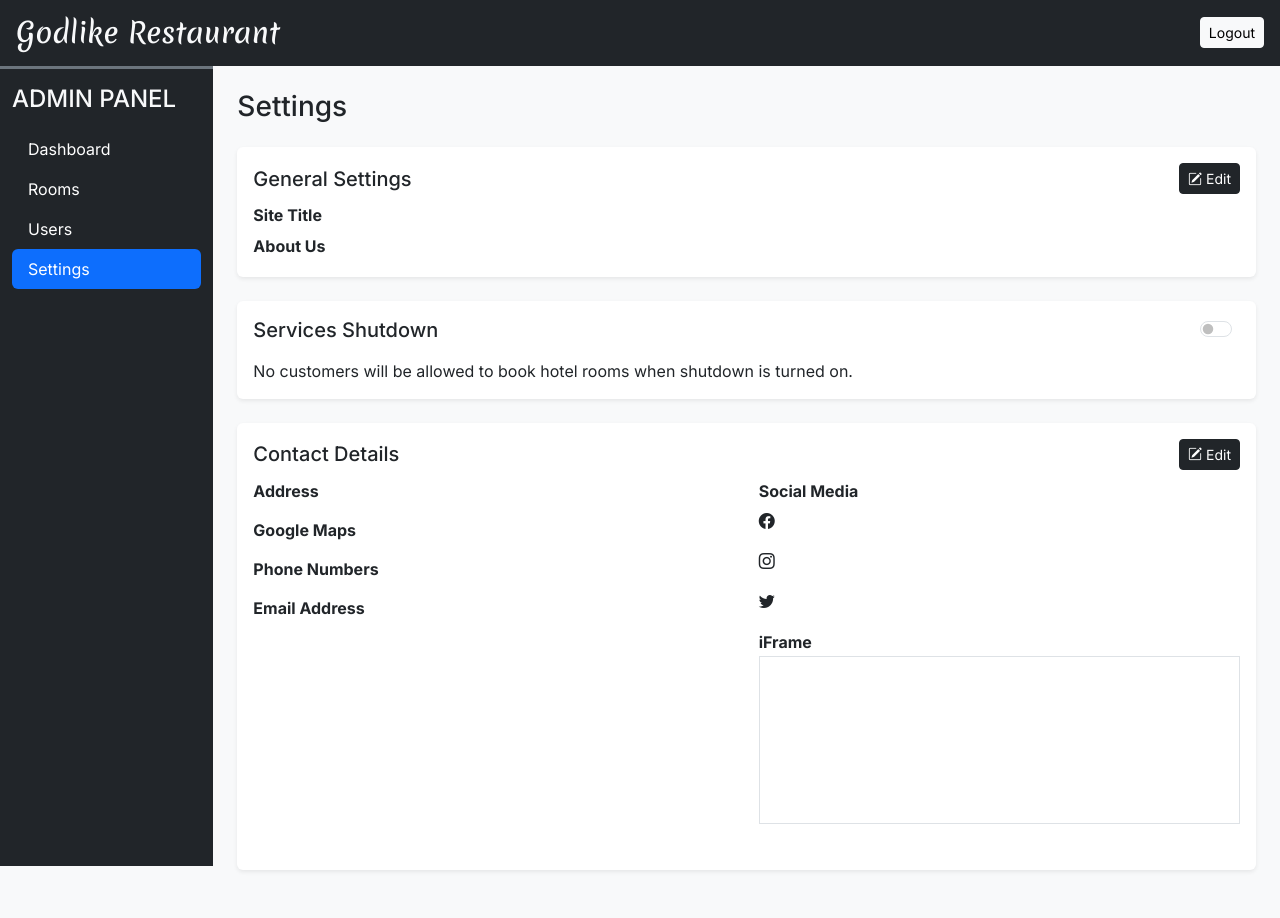
After one commit to hrik-das/hotel-booking, a PHP site: page /admin/settings.php in a window 1280 px wide. The commit adds this page. Run offline with PHP 8.4, Linux system fonts and the light colour scheme; the visitor is signed in with stand-in values (Sample User, id 1); data that the repository does not hold is empty.

Commit message:
setting page section

```diff
--- a/admin/css/common.css
+++ b/admin/css/common.css
@@ -13,6 +13,10 @@
     font-family: "Inter", Arial;
 }
 
+.new-font {
+    font-family: "Merienda", Arial;
+}
+
 .custom-background {
     background: var(--pearl-blue);
     border: 1px solid var(--pearl-blue-hover);
@@ -25,12 +29,12 @@
 
 .custom-alert {
     position: fixed;
-    top: 85px;
+    top: 80px;
     right: 25px;
     z-index: 10;
     height: 60px;
     font-weight: 500;
-    width: 380px;
+    width: 350px;
     white-space: nowrap;
     overflow: hidden;
     text-overflow: ellipsis;
@@ -64,3 +68,21 @@ input[type=number] {
     -moz-appearance: none;
     appearance: none;
 }
+
+#menu {
+    position: fixed;
+    height: 100%;
+    z-index: 9;
+}
+
+@media screen and (max-width: 992px) {
+    #menu {
+        position: fixed;
+        height: auto;
+        width: 100%;
+    }
+
+    #main-content {
+        margin-top: 60px;
+    }
+}
--- a/admin/include/connect.php
+++ b/admin/include/connect.php
@@ -23,18 +23,6 @@
         return $data;
     }
 
-    function selectAllData($table) {
-        $connect = $GLOBALS["connect"];
-        $query = "SELECT * FROM `$$table`";
-        $result = mysqli_query($connect, $query);
-
-        if ($result) {
-            return false;
-        }
-
-        return $result;
-    }
-
     function select($query, $values, $types) {
         $connect = $GLOBALS["connect"];
 
@@ -53,4 +41,23 @@
             die("Query cannot be executed - Select");
         }
     }
+
+    function update($query, $values, $types) {
+        $connect = $GLOBALS["connect"];
+
+        if ($stmt = mysqli_prepare($connect, $query)) {
+            mysqli_stmt_bind_param($stmt, $types, ...$values);
+
+            if (mysqli_stmt_execute($stmt)) {
+                $result = mysqli_stmt_affected_rows($stmt);
+                mysqli_stmt_close($stmt);
+                return $result;
+            } else {
+                mysqli_stmt_close($stmt);
+                die("Query cannot be executed - Update");
+            }
+        } else {
+            die("Query cannot be executed - Update");
+        }
+    }
 ?>
--- /dev/null
+++ b/admin/include/header.php
@@ -0,0 +1,31 @@
+<div class="container-fluid bg-dark text-light p-3 d-flex align-items-center justify-content-between sticky-top">
+    <h3 class="mb-0 new-font">Godlike Restaurant</h3>
+    <a href="logout.php" class="btn btn-light btn-sm">Logout</a>
+</div>
+
+<div class="col-lg-2 bg-dark border-top border-3 border-secondary" id="menu">
+    <nav class="navbar navbar-expand-lg navbar-dark">
+        <div class="container-fluid flex-lg-column align-items-stretch">
+            <h4 class="mt-2 text-light text-uppercase">Admin Panel</h4>
+            <button class="navbar-toggler shadow-none" type="button" data-bs-toggle="collapse" data-bs-target="#adminDropdown" aria-controls="filterDropdown" aria-expanded="false" aria-label="Toggle navigation">
+                <span class="navbar-toggler-icon"></span>
+            </button>
+            <div class="collapse navbar-collapse flex-column align-items-stretch mt-2" id="adminDropdown">
+                <ul class="nav nav-pills flex-column">
+                    <li class="nav-item">
+                        <a class="nav-link text-white" href="dashboard.php">Dashboard</a>
+                    </li>
+                    <li class="nav-item">
+                        <a class="nav-link text-white" href="rooms.php">Rooms</a>
+                    </li>
+                    <li class="nav-item">
+                        <a class="nav-link text-white" href="users.php">Users</a>
+                    </li>
+                    <li class="nav-item">
+                        <a class="nav-link text-white" href="settings.php">Settings</a>
+                    </li>
+                </ul>
+            </div>
+        </div>
+    </nav>
+</div>
--- a/admin/include/include.php
+++ b/admin/include/include.php
@@ -11,4 +11,5 @@
 <script src="https://cdn.jsdelivr.net/npm/bootstrap@5.3.3/dist/js/bootstrap.bundle.min.js" integrity="sha384-YvpcrYf0tY3lHB60NNkmXc5s9fDVZLESaAA55NDzOxhy9GkcIdslK1eN7N6jIeHz" crossorigin="anonymous"></script>
 
 <!-- Common JS File -->
+<script src="./js/script.js" defer></script>
 <script src="./js/navbar.js" defer></script>
--- /dev/null
+++ b/admin/server/settings_crud.php
@@ -0,0 +1,50 @@
+<?php
+    require_once("../include/connect.php");
+    require_once("../include/essential.php");
+    adminLogin();
+
+    if (isset($_POST["get-general"])) {
+        $query = "SELECT * FROM `settings` WHERE `sr_no`=?";
+        $values = [1];
+        $result = select($query, $values, "i");
+        $data = mysqli_fetch_assoc($result);
+        $json_data = json_encode($data);
+        echo $json_data;
+    }
+
+    if (isset($_POST["update-general"])) {
+        $filter_data = filteration($_POST);
+
+        $query = "UPDATE `settings` SET `site_title`=?, `site_about`=? WHERE `sr_no`=?";
+        $values = [$filter_data["site_title"], $filter_data["site_about"], 1];
+        $result = update($query, $values, "ssi");
+        echo $result;
+    }
+
+    if (isset($_POST["update-shutdown"])) {
+        $filter_data = ($_POST["update-shutdown"] == 0) ? 1 : 0;
+
+        $query = "UPDATE `settings` SET `shutdown`=? WHERE `sr_no`=?";
+        $values = [$filter_data, 1];
+        $result = update($query, $values, "ii");
+        echo $result;
+    }
+
+    if (isset($_POST["get-contacts"])) {
+        $query = "SELECT * FROM `contact_details` WHERE `sr_no`=?";
+        $values = [1];
+        $result = select($query, $values, "i");
+        $data = mysqli_fetch_assoc($result);
+        $json_data = json_encode($data);
+        echo $json_data;
+    }
+
+    if (isset($_POST["update-contacts"])) {
+        $filter_data = filteration($_POST);
+
+        $query = "UPDATE `contact_details` SET `address`=?, `gmap`=?, `phone_one`=?, `phone_two`=?, `email`=?, `facebook`=?, `instagram`=?, `twitter`=?, `iframe`=? WHERE `sr_no`=?";
+        $values = [$filter_data["address"], $filter_data["gmap"], $filter_data["phone_one"], $filter_data["phone_two"], $filter_data["email"], $filter_data["facebook"], $filter_data["instagram"], $filter_data["twitter"], $filter_data["iframe"], 1];
+        $result = update($query, $values, "sssssssssi");
+        echo $result;
+    }
+?>
--- /dev/null
+++ b/admin/settings.php
@@ -0,0 +1,224 @@
+<?php
+    require_once("./include/essential.php");
+    adminLogin();
+?>
+
+<!DOCTYPE html>
+<html lang="en">
+<head>
+    <meta charset="UTF-8">
+    <meta name="viewport" content="width=device-width, initial-scale=1.0">
+    <?php require_once("./include/include.php"); ?>
+    <script src="./js/settings.js" defer></script>
+    <title>Settings - Admin Panel</title>
+</head>
+<body class="bg-light">
+    <?php require_once("./include/header.php"); ?>
+
+    <div class="container-fluid" id="main-content">
+        <div class="row">
+            <div class="col-lg-10 ms-auto p-4 overflow-hidden">
+                <h3 class="mb-4">Settings</h3>
+
+                <!-- General Settings Section -->
+                <div class="card border-0 shadow-sm mb-4">
+                    <div class="card-body">
+                        <div class="d-flex align-items-center justify-content-between mb-3">
+                            <h5 class="card-title m-0">General Settings</h5>
+                            <button type="button" class="btn btn-sm btn-dark shadow-none" data-bs-toggle="modal" data-bs-target="#general-settings">
+                                <i class="bi bi-pencil-square"></i> Edit
+                            </button>
+                        </div>
+                        <h6 class="card-subtitle mb-1 fw-bold">Site Title</h6>
+                        <p class="card-text" id="site-title"></p>
+                        <h6 class="card-subtitle mb-1 fw-bold">About Us</h6>
+                        <p class="card-text" id="site-about"></p>
+                    </div>
+                </div>
+
+                <!-- General Settings Modal -->
+                <div class="modal fade" id="general-settings" data-bs-backdrop="static" data-bs-keyboard="true" tabindex="-1" aria-labelledby="staticBackdropLabel" aria-hidden="true">
+                    <div class="modal-dialog">
+                        <form action="" id="general-settings-form">
+                            <div class="modal-content">
+                                <div class="modal-header">
+                                    <h5 class="modal-title">General Settings</h5>
+                                </div>
+                                <div class="modal-body">
+                                    <div class="mb-3">
+                                        <label class="form-label fw-bold">Site Title</label>
+                                        <input type="text" id="site-title-input" name="site_title" class="form-control shadow-none" required>
+                                    </div>
+                                    <div class="mb-3">
+                                        <label class="form-label fw-bold">About Us</label>
+                                        <textarea id="site-about-input" name="site_about" class="form-control shadow-none" rows="3" style="resize: none;" required></textarea>
+                                    </div>
+                                </div>
+                                <div class="modal-footer">
+                                    <button type="button" class="btn text-secondary shadow-none" data-bs-dismiss="modal" onclick="site_title.value = general_data.site_title, site_about.value = general_data.site_about">Cancel</button>
+                                    <button type="submit" class="btn custom-background text-white shadow-none">Update</button>
+                                </div>
+                            </div>
+                        </form>
+                    </div>
+                </div>
+
+                <!-- Shutdown Section -->
+                <div class="card border-0 shadow-sm mb-4">
+                    <div class="card-body">
+                        <div class="d-flex align-items-center justify-content-between mb-3">
+                            <h5 class="card-title m-0">Services Shutdown</h5>
+                            <div class="form-check form-switch">
+                                <form action="">
+                                    <input type="checkbox" name="" id="shutdown-toggle" class="form-check-input shadow-none" onchange="toggleShutdown(this.value)">
+                                </form>
+                            </div>
+                        </div>
+                        <p class="card-text">No customers will be allowed to book hotel rooms when shutdown is turned on.</p>
+                    </div>
+                </div>
+
+                <!-- Contact Details Section -->
+                <div class="card border-0 shadow-sm mb-4">
+                    <div class="card-body">
+                        <div class="d-flex align-items-center justify-content-between mb-3">
+                            <h5 class="card-title m-0">Contact Details</h5>
+                            <button type="button" class="btn btn-sm btn-dark shadow-none" data-bs-toggle="modal" data-bs-target="#contact-details">
+                                <i class="bi bi-pencil-square"></i> Edit
+                            </button>
+                        </div>
+
+                        <div class="row">
+                            <div class="col-lg-6">
+                                <div class="mb-4">
+                                    <h6 class="card-subtitle mb-1 fw-bold">Address</h6>
+                                    <p class="card-text" id="address"></p>
+                                </div>
+                                <div class="mb-4">
+                                    <h6 class="card-subtitle mb-1 fw-bold">Google Maps</h6>
+                                    <p class="card-text" id="gmap"></p>
+                                </div>
+                                <div class="mb-4">
+                                    <h6 class="card-subtitle mb-1 fw-bold">Phone Numbers</h6>
+                                    <p class="card-text mb-1">
+                                        <span id="phone-one"></span>
+                                    </p>
+                                    <p class="card-text">
+                                        <span id="phone-two"></span>
+                                    </p>
+                                </div>
+                                <div class="mb-4">
+                                    <h6 class="card-subtitle mb-1 fw-bold">Email Address</h6>
+                                    <p class="card-text" id="email"></p>
+                                </div>
+                            </div>
+
+                            <div class="col-lg-6">
+                                <div class="mb-4">
+                                    <h6 class="card-subtitle mb-2 fw-bold">Social Media</h6>
+                                    <p class="card-text">
+                                        <i class="bi bi-facebook"></i>
+                                        <span id="facebook"></span>
+                                    </p>
+                                    <p class="card-text">
+                                        <i class="bi bi-instagram"></i>
+                                        <span id="instagram"></span>
+                                    </p>
+                                    <p class="card-text">
+                                        <i class="bi bi-twitter"></i>
+                                        <span id="twitter"></span>
+                                    </p>
+                                </div>
+
+                                <div class="mb-4">
+                                    <h6 class="card-subtitle mb-1 fw-bold">iFrame</h6>
+                                    <iframe src="" frameborder="0" loading="lazy" id="iframe" class="border p-2 w-100"></iframe>
+                                </div>
+                            </div>
+                        </div>
+                    </div>
+                </div>
+
+                <!-- Contact Details Modal -->
+                <div class="modal fade" id="contact-details" data-bs-backdrop="static" data-bs-keyboard="true" tabindex="-1" aria-labelledby="staticBackdropLabel" aria-hidden="true">
+                    <div class="modal-dialog modal-lg">
+                        <form action="" id="contact-details-form">
+                            <div class="modal-content">
+                                <div class="modal-header">
+                                    <h5 class="modal-title">Contact Details</h5>
+                                </div>
+                                <div class="modal-body">
+                                    <div class="container-fluid p-0">
+                                        <div class="row">
+                                            <div class="col-md-6">
+                                                <div class="mb-3">
+                                                    <label class="form-label fw-bold">Address</label>
+                                                    <input type="text" id="address-input" name="address" class="form-control shadow-none" required>
+                                                </div>
+                                                <div class="mb-3">
+                                                    <label class="form-label fw-bold">Google Map</label>
+                                                    <input type="text" id="gmap-input" name="gmap" class="form-control shadow-none" required>
+                                                </div>
+                                                <div class="mb-3">
+                                                    <label class="form-label fw-bold">Phone Numbers (with country code)</label>
+                                                    <div class="input-group mb-3">
+                                                        <span class="input-group-text">
+                                                            <i class="bi bi-telephone-fill"></i>
+                                                        </span>
+                                                        <input type="text" id="phone-one-input" name="phone_one" class="form-control shadow-none" required>
+                                                    </div>
+                                                    <div class="input-group mb-3">
+                                                        <span class="input-group-text">
+                                                            <i class="bi bi-telephone-fill"></i>
+                                                        </span>
+                                                        <input type="text" id="phone-two-input" name="phone_two" class="form-control shadow-none">
+                                                    </div>
+                                                </div>
+                                                <div class="mb-3">
+                                                    <label class="form-label fw-bold">Email Address</label>
+                                                    <input type="text" id="email-input" name="email" class="form-control shadow-none" required>
+                                                </div>
+                                            </div>
+                                            <div class="col-md-6">
+                                                <div class="mb-3">
+                                                    <label class="form-label fw-bold">Social Media</label>
+                                                    <div class="input-group mb-3">
+                                                        <span class="input-group-text">
+                                                            <i class="bi bi-facebook"></i>
+                                                        </span>
+                                                        <input type="text" id="facebook-input" name="facebook" class="form-control shadow-none" required>
+                                                    </div>
+                                                    <div class="input-group mb-3">
+                                                        <span class="input-group-text">
+                                                            <i class="bi bi-instagram"></i>
+                                                        </span>
+                                                        <input type="text" id="instagram-input" name="instagram" class="form-control shadow-none" required>
+                                                    </div>
+                                                    <div class="input-group mb-3">
+                                                        <span class="input-group-text">
+                                                            <i class="bi bi-twitter"></i>
+                                                        </span>
+                                                        <input type="text" id="twitter-input" name="twitter" class="form-control shadow-none">
+                                                    </div>
+                                                </div>
+                                                <div class="mb-3">
+                                                    <label class="form-label fw-bold">iFrame Source</label>
+                                                    <input type="text" id="iframe-input" name="iframe" class="form-control shadow-none" required>
+                                                </div>
+                                            </div>
+                                        </div>
+                                    </div>
+                                </div>
+                                <div class="modal-footer">
+                                    <button type="button" class="btn text-secondary shadow-none" data-bs-dismiss="modal" onclick="contactsInput(contact_data)">Cancel</button>
+                                    <button type="submit" class="btn custom-background text-white shadow-none">Update</button>
+                                </div>
+                            </div>
+                        </form>
+                    </div>
+                </div>
+            </div>
+        </div>
+    </div>
+</body>
+</html>
```
Also changed, not shown: admin/dashboard.php (+6 -3 lines), admin/js/navbar.js (added, +30 -0 lines), admin/js/script.js (added, +18 -0 lines), admin/js/settings.js (added, +152 -0 lines).
